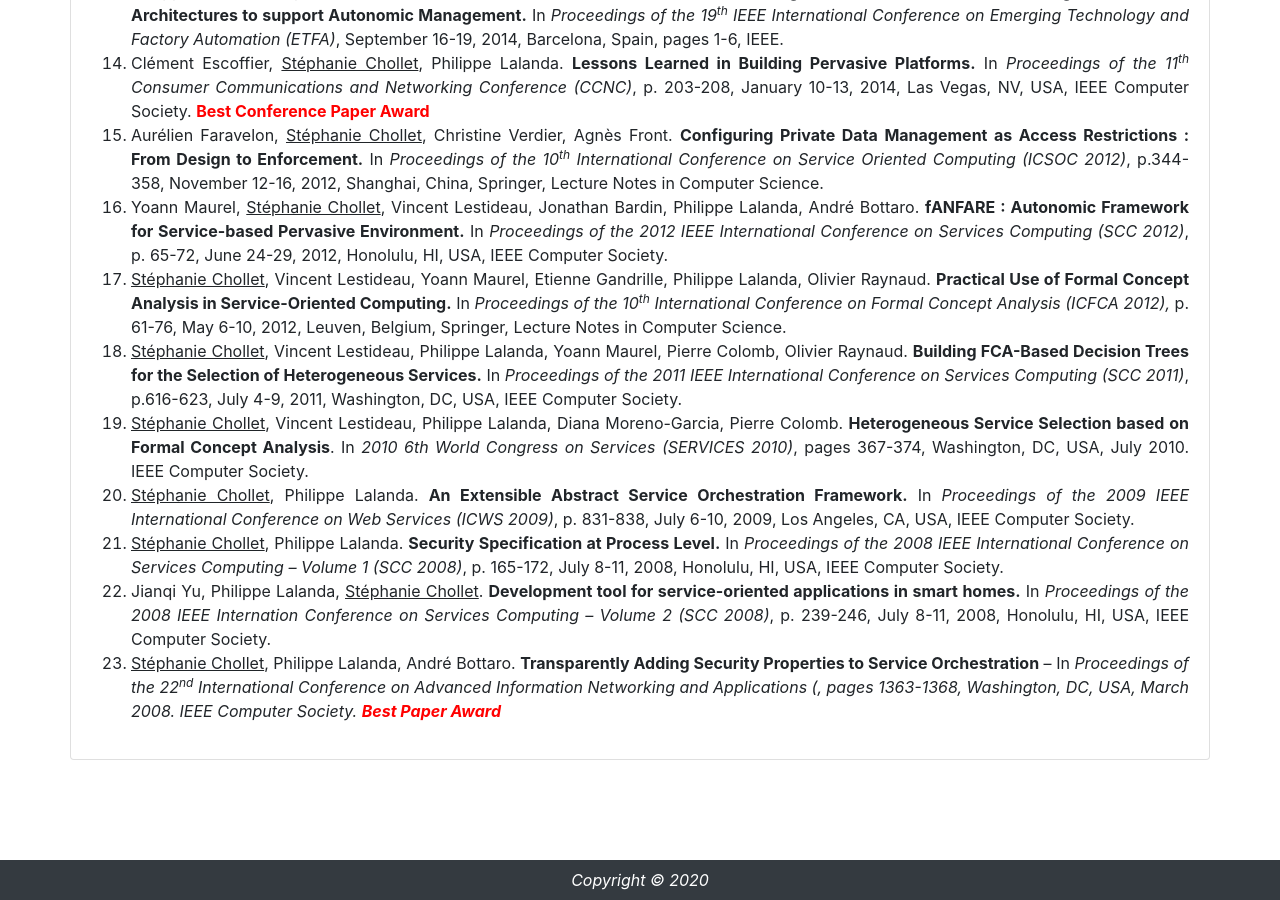
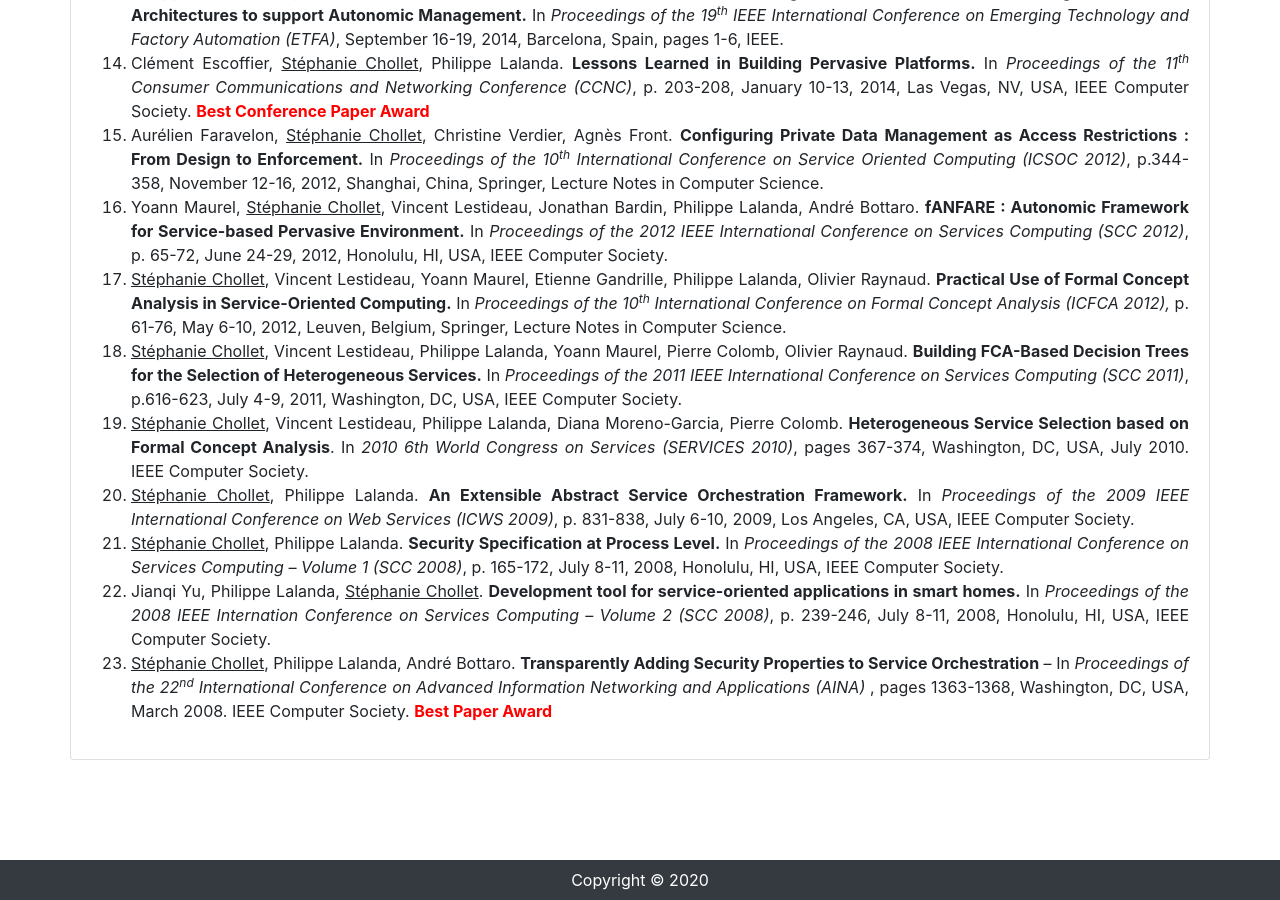
Before and after one commit to schollet/homepage, a Jekyll site: the page built from index.html, in a window 1280 px wide and 900 px high, scrolled down 2585 px. Built offline with Jekyll 4.4.1, drawn with Linux system fonts in a browser that asks for light colours.

Commit message:
Update index.html

```diff
--- a/index.html
+++ b/index.html
@@ -144,7 +144,7 @@ layout: default
 			<li><span style="text-decoration: underline">Stéphanie Chollet</span>, Philippe Lalanda. <b>An Extensible Abstract Service Orchestration Framework.</b> In <i>Proceedings of the 2009 IEEE International Conference on Web Services (ICWS 2009)</i>, p. 831-838, July 6-10, 2009, Los Angeles, CA, USA, IEEE Computer Society.</li>
 			<li><span style="text-decoration: underline">Stéphanie Chollet</span>, Philippe Lalanda. <b>Security Specification at Process Level.</b> In <i>Proceedings of the 2008 IEEE International Conference on Services Computing – Volume 1 (SCC 2008)</i>, p. 165-172, July 8-11, 2008, Honolulu, HI, USA, IEEE Computer Society.</li>
 			<li>Jianqi Yu, Philippe Lalanda, <span style="text-decoration: underline">Stéphanie Chollet</span>. <b>Development tool for service-oriented applications in smart homes.</b> In <i>Proceedings of the 2008 IEEE Internation Conference on Services Computing – Volume 2 (SCC 2008)</i>, p. 239-246, July 8-11, 2008, Honolulu, HI, USA, IEEE Computer Society.</li>
-			<li><span style="text-decoration: underline">Stéphanie Chollet</span>, Philippe Lalanda, André Bottaro. <b>Transparently Adding Security Properties to Service Orchestration</b> – In <i>Proceedings of the 22<sup>nd</sup> International Conference on Advanced Information Networking and Applications (<AINA) </i>, pages 1363-1368, Washington, DC, USA, March 2008. IEEE Computer Society.
+			<li><span style="text-decoration: underline">Stéphanie Chollet</span>, Philippe Lalanda, André Bottaro. <b>Transparently Adding Security Properties to Service Orchestration</b> – In <i>Proceedings of the 22<sup>nd</sup> International Conference on Advanced Information Networking and Applications (AINA) </i>, pages 1363-1368, Washington, DC, USA, March 2008. IEEE Computer Society.
 <span style="color: red"><b>Best Paper Award</span></b></li>
 </ol>
 
```
